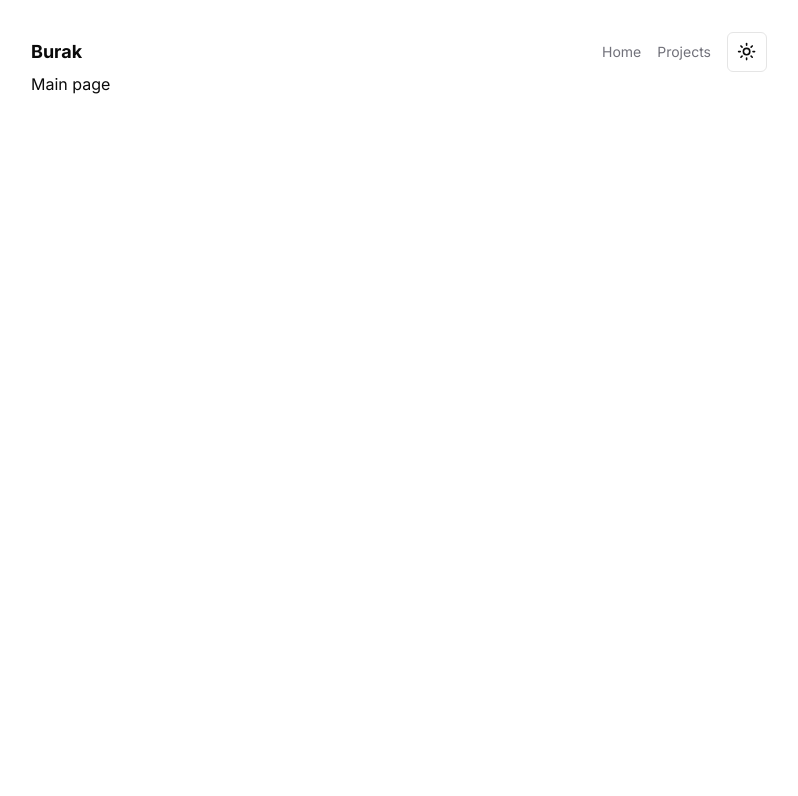
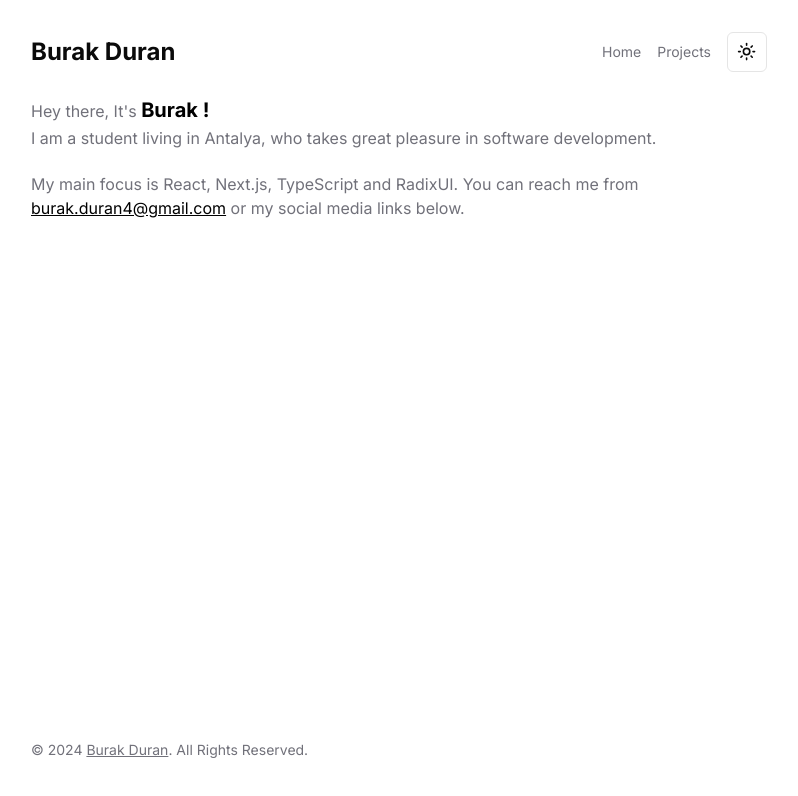
Before and after one commit to burakkduran/burakduran, a Next.js app: page / in a window 1280 px wide. Shown: the top 796 px of the page, without its empty margins (241-1039 px from the left). Built offline with nearby package versions, Linux system fonts and the light colour scheme.

Commit message:
Add footer component and update home page

```diff
--- a/app/layout.tsx
+++ b/app/layout.tsx
@@ -3,6 +3,7 @@ import { Inter } from "next/font/google";
 import "./globals.css";
 import { ThemeProvider } from "@/components/theme-provider";
 import Navbar from "@/components/layout/navbar";
+import Footer from "@/components/layout/footer";
 
 const inter = Inter({ subsets: ["latin"] });
 
@@ -28,6 +29,7 @@ export default function RootLayout({
           <div className="container flex min-h-screen flex-col py-4 md:w-[50rem] md:py-8">
             <Navbar />
             {children}
+            <Footer />
           </div>
         </ThemeProvider>
       </body>
--- a/app/page.tsx
+++ b/app/page.tsx
@@ -1,7 +1,27 @@
 export default function Home() {
   return (
-    <main>
-      Main page
+    <main className="text-zinc-500 dark:text-zinc-300">
+      <p className="dark:text-zinc-400">
+        Hey there, It&apos;s{" "}
+        <span className="font-bold  text-xl text-black dark:text-white">
+          Burak !
+        </span>
+      </p>
+      <p className="leading-7">
+        I am a student living in Antalya, who takes great pleasure in software
+        development.
+      </p>
+      <p className="mt-5">
+        My main focus is React, Next.js, TypeScript and RadixUI. You can reach
+        me from{" "}
+        <a
+          className="text-black dark:text-white underline"
+          href="mailto:burak.duran4@gmail.com"
+        >
+          burak.duran4@gmail.com
+        </a>{" "}
+        or my social media links below.
+      </p>
     </main>
   );
 }
--- /dev/null
+++ b/app/projects/page.tsx
@@ -0,0 +1,7 @@
+export default function Projects() {
+    return (
+      <main>
+        Project page
+      </main>
+    );
+  }
--- /dev/null
+++ b/components/layout/footer.tsx
@@ -0,0 +1,15 @@
+export default function Footer() {
+  return (
+    <footer className="mt-auto block pb-2 pt-4 text-sm text-zinc-500 dark:text-zinc-400">
+      © {new Date().getFullYear()}{" "}
+      <a
+        target="_blank"
+        href={"https://github.com/burakkduran"}
+        className="underline"
+      >
+        Burak Duran
+      </a>
+      . All Rights Reserved.
+    </footer>
+  );
+}
--- a/components/layout/navbar.tsx
+++ b/components/layout/navbar.tsx
@@ -3,10 +3,10 @@ import { ModeToggle } from "../mode-toggle";
 
 export default function Navbar() {
   return (
-    <nav className="select-none bg-background">
+    <nav className="select-none mb-6">
       <div className="flex justify-between">
         <Link href="/" className="flex items-center">
-          <h1 className="text-lg font-bold">Burak</h1>
+          <h1 className="text-2xl font-bold">Burak Duran</h1>
         </Link>
         <div className="flex gap-4">
           <ul className="flex items-center space-x-4 text-sm text-zinc-500 dark:text-zinc-400">
```
